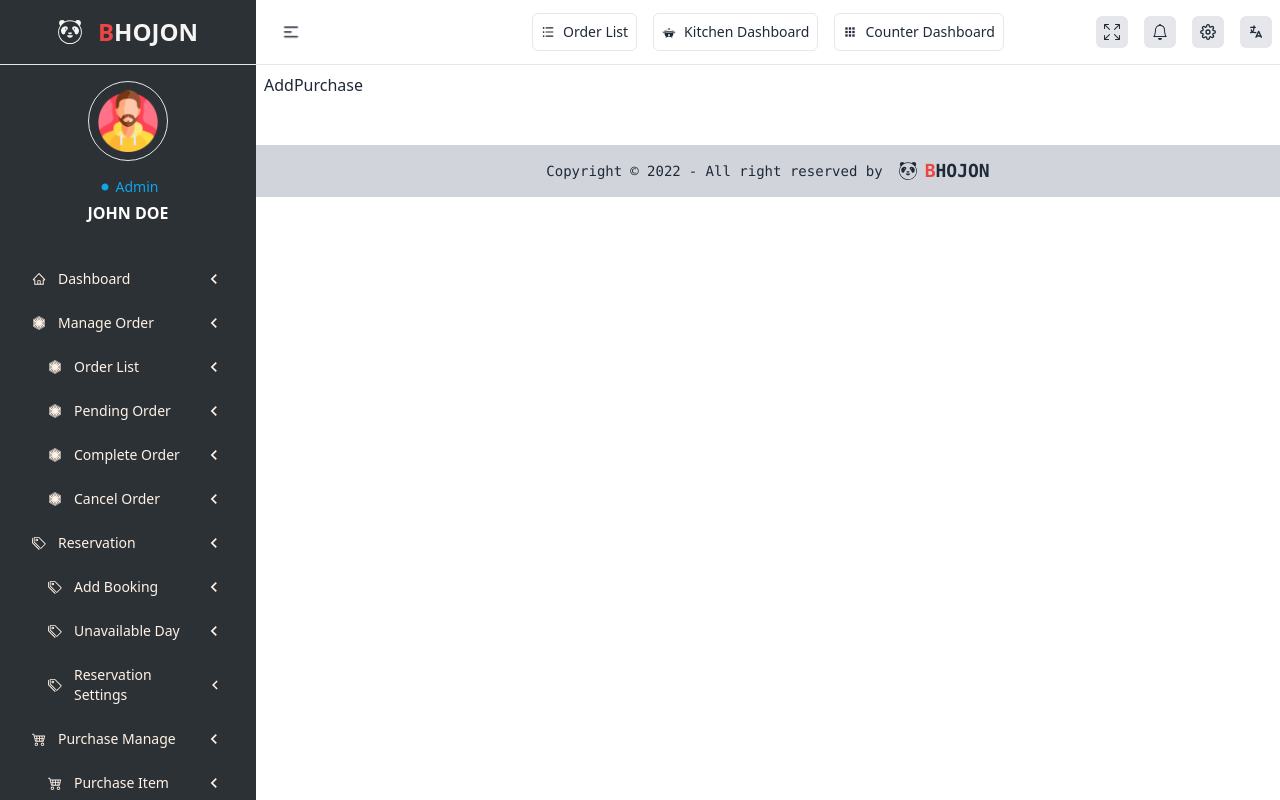
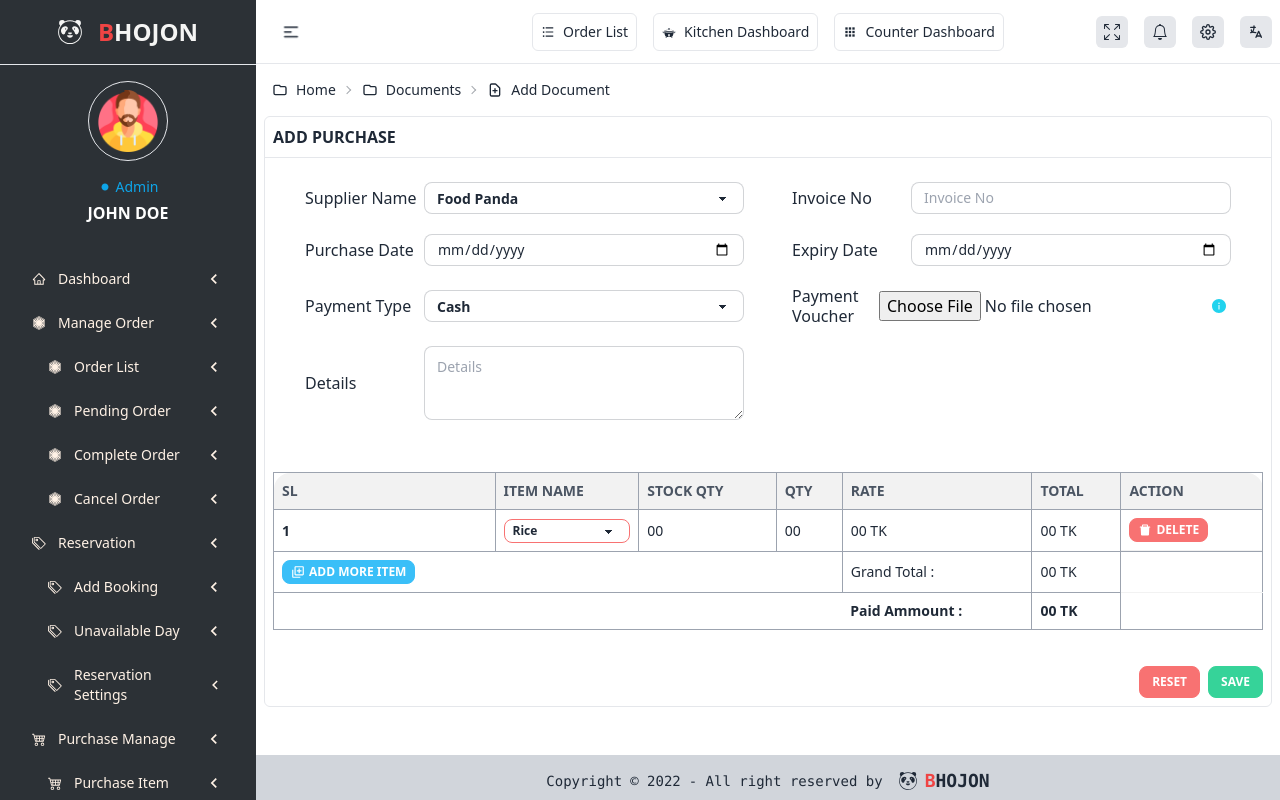
Before and after one commit to nDevers/Bhojon, a React (Create React App) app: page /dashboard/purchase-manage/add-purchase in a window 1280 px wide. Built offline with nearby package versions, Linux system fonts and the light colour scheme.

Commit message:
add-purchase page
Co-Authored-By: AbidHasanPiash <60427103+AbidHasanPiash@users.noreply.github.com>

```diff
--- a/src/components/FileInput.js
+++ b/src/components/FileInput.js
@@ -4,9 +4,10 @@ import { AiFillInfoCircle } from "react-icons/ai";
 const FileInput = ({
   fileInputTitle = "File Input Title",
   fileButtonColor = "text-cyan-400",
+  fileComponentCustomClass = "grid grid-cols-2 items-center w-full md:4/6 lg:w-3/6"
 }) => {
   return (
-    <div className="grid grid-cols-2 items-center w-full md:4/6 lg:w-3/6">
+    <div className={fileComponentCustomClass}>
       <h3 className="text-sm md:text-text-[16px] lg:text-[16px] font-medium">{fileInputTitle}</h3>
       <div className="flex items-center gap-x-4">
         <input type="file" id="myfile" name="myfile" />
--- a/src/components/Input.js
+++ b/src/components/Input.js
@@ -4,10 +4,11 @@ const Input = ({
   inputTitle = "Input Title",
   inputType = "text",
   inputPlaceHolder = "Input Placeholder",
+  inputComponentsCustomClass = "grid grid-cols-2 items-center w-full md:4/6 lg:w-3/6",
   inputCustomClass = "input input-bordered input-xs md:input-sm lg:input-sm w-full max-w-xs",
 }) => {
   return (
-    <div className="grid grid-cols-2 items-center w-full md:4/6 lg:w-3/6">
+    <div className={inputComponentsCustomClass}>
       <h3 className="text-sm md:text-text-[16px] lg:text-[16px] font-medium">{inputTitle}</h3>
       <input
         type={inputType}
--- a/src/components/Select.js
+++ b/src/components/Select.js
@@ -3,9 +3,10 @@ import React from "react";
 const Select = ({
   selectTitle = "Select Title",
   selectOptions = ["Option 1", "Option 2", "Option 3", "Option 4", "Option 5"],
+  selectComponentsCustomClass = "grid grid-cols-2 items-center w-full md:4/6 lg:w-3/6",
 }) => {
   return (
-    <div className="grid grid-cols-2 items-center w-full md:4/6 lg:w-3/6">
+    <div className={selectComponentsCustomClass}>
       <h3 className="text-sm md:text-text-[16px] lg:text-[16px] font-medium">{selectTitle}</h3>
       <select className="select select-bordered select-xs md:select-sm lg:select-sm w-full max-w-xs">
         <option disabled>Select your Choice</option>
--- a/src/components/TextArea.js
+++ b/src/components/TextArea.js
@@ -3,11 +3,12 @@ import React from "react";
 const TextArea = ({
   textAreaTitle = "Textarea Title",
   textAreaPlaceHolder = "Textarea Placeholder",
+  textAreaComponentCustomClass = 'grid grid-cols-2 items-center w-full md:4/6 lg:w-3/6',
   textAreaCustomClass = "textarea textarea-bordered textarea-xs md:textarea-sm lg:textarea-sm w-full max-w-xs",
 }) => {
   return (
-    <div className="grid grid-cols-2 items-center w-3/6">
-      <h3 className="font-medium">{textAreaTitle}</h3>
+    <div className={textAreaComponentCustomClass}>
+      <h3 className="text-sm md:text-text-[16px] lg:text-[16px] font-medium">{textAreaTitle}</h3>
       <textarea
         placeholder={textAreaPlaceHolder}
         className={textAreaCustomClass}
--- a/src/pages/dashboard/PurchaseManage/AddPurchase.js
+++ b/src/pages/dashboard/PurchaseManage/AddPurchase.js
@@ -1,10 +1,123 @@
-import React from 'react';
+import React from "react";
+import { AiFillDelete } from "react-icons/ai";
+import { BiAddToQueue } from "react-icons/bi";
+import Breadcrumbs from "../../../components/Breadcrumbs";
+import Button from "../../../components/Button";
+import FileInput from "../../../components/FileInput";
+import Input from "../../../components/Input";
+import Select from "../../../components/Select";
+import TextArea from "../../../components/TextArea";
 
 const AddPurchase = () => {
     return (
         <div>
-            AddPurchase
-        </div>
+            <div className="m-2">
+                < Breadcrumbs />
+            </div >
+            <div className="border rounded-md">
+                <h3 className="uppercase font-semibold p-2">Add Purchase</h3>
+                <div className="flex flex-col gap-y-5 border-t">
+                    <div className="grid grid-cols-1 md:grid-cols-2 lg:grid-cols-2 gap-5 lg:gap-x-12 lg:gap-y-5 items-center m-2 md:m-6 lg:mx-10">
+                        <Select
+                            selectTitle="Supplier Name"
+                            selectOptions={["Food Panda", "Hungry Naki", "Coca Cola", "Shopno"]}
+                            selectComponentsCustomClass="flex items-center justify-between w-50"
+                        />
+                        <Input
+                            inputTitle="Invoice No"
+                            inputPlaceHolder="Invoice No"
+                            inputComponentsCustomClass='flex items-center justify-between w-50'
+                        />
+                        <Input
+                            inputTitle="Purchase Date"
+                            inputType="date"
+                            inputComponentsCustomClass='flex items-center justify-between w-50'
+                        />
+                        <Input
+                            inputTitle="Expiry Date"
+                            inputType="date"
+                            inputComponentsCustomClass='flex items-center justify-between w-50'
+                        />
+                        <Select
+                            selectTitle="Payment Type"
+                            selectOptions={["Cash", "Card", "Mobile Banking"]}
+                            selectComponentsCustomClass="flex items-center justify-between w-50"
+                        />
+                        <FileInput fileInputTitle="Payment Voucher" fileComponentCustomClass="flex items-center justify-between w-50" />
+                        <TextArea textAreaTitle='Details' textAreaPlaceHolder='Details' textAreaComponentCustomClass="flex items-center justify-between w-50" />
+                    </div>
+
+                    <div className="scroll-smooth scrollbar-thin scrollbar-thumb-gray-400 overflow-y-auto p-2">
+                        <table className="table table-compact w-full">
+                            <thead className="text-gray-600">
+                                <tr>
+                                    <th className="border border-gray-400">SL</th>
+                                    <th className="border border-gray-400">Item Name</th>
+                                    <th className="border border-gray-400">Stock Qty</th>
+                                    <th className="border border-gray-400">Qty</th>
+                                    <th className="border border-gray-400">Rate</th>
+                                    <th className="border border-gray-400">Total</th>
+                                    <th className="border border-gray-400">Action</th>
+                                </tr>
+                            </thead>
+                            <tbody>
+                                <tr className="hover border border-gray-400">
+                                    <th className="border border-gray-400">1</th>
+                                    <td className="border border-gray-400">
+                                        <select className="select select-error select-xs w-full max-w-xs">
+                                            <option selected>Rice</option>
+                                            <option>Onion</option>
+                                            <option>Salt</option>
+                                            <option>Tea</option>
+                                        </select>
+                                    </td>
+                                    <td className="border border-gray-400">00</td>
+                                    <td className="border border-gray-400">00</td>
+                                    <td className="border border-gray-400">00 TK</td>
+                                    <td className="border border-gray-400">00 TK</td>
+                                    <td className="flex items-center gap-x-2">
+                                        <button className="btn btn-xs btn-error text-xs text-white">
+                                            <AiFillDelete className="text-sm mr-1" />
+                                            Delete
+                                        </button>
+                                    </td>
+                                </tr>
+                                <tr className="hover border border-gray-400">
+                                    <th className="border-b border-gray-400">
+                                        <button className="btn btn-xs btn-info text-xs text-white">
+                                            <BiAddToQueue className="text-sm mr-1" />
+                                            Add More Item
+                                        </button>
+                                    </th>
+                                    <td className="border-b border-gray-400"></td>
+                                    <td className="border-b border-gray-400"></td>
+                                    <td className="border-b border-gray-400"></td>
+                                    <td className="border border-gray-400 font-medium">Grand Total :</td>
+                                    <td className="border border-gray-400 font-medium">00 TK</td>
+                                    <td></td>
+                                </tr>
+                                <tr className="hover border border-gray-400">
+                                    <th></th>
+                                    <td></td>
+                                    <td></td>
+                                    <td></td>
+                                    <td className="border-r border-gray-400 font-bold">Paid Ammount :</td>
+                                    <td className="border border-gray-400 font-bold">00 TK</td>
+                                    <td></td>
+                                </tr>
+                            </tbody>
+                        </table>
+                    </div>
+
+                    <div className="m-2">
+                        <div className="flex justify-end gap-x-2">
+                            <Button customClass='btn btn-sm btn-error text-xs text-white' buttonTitle='Reset' />
+                            <Button buttonTitle='Save' />
+                        </div>
+                    </div>
+                </div>
+            </div>
+        </div >
     );
 };
 
--- a/src/pages/dashboard/PurchaseManage/PurchaseItem.js
+++ b/src/pages/dashboard/PurchaseManage/PurchaseItem.js
@@ -1,5 +1,5 @@
 import React from "react";
-import { AiFillEdit, AiFillDelete } from "react-icons/ai";
+import { AiFillEdit } from "react-icons/ai";
 import { BiSearch } from "react-icons/bi";
 import { BsFillSave2Fill } from "react-icons/bs";
 import Pagination from "../../../components/Pagination";
```
